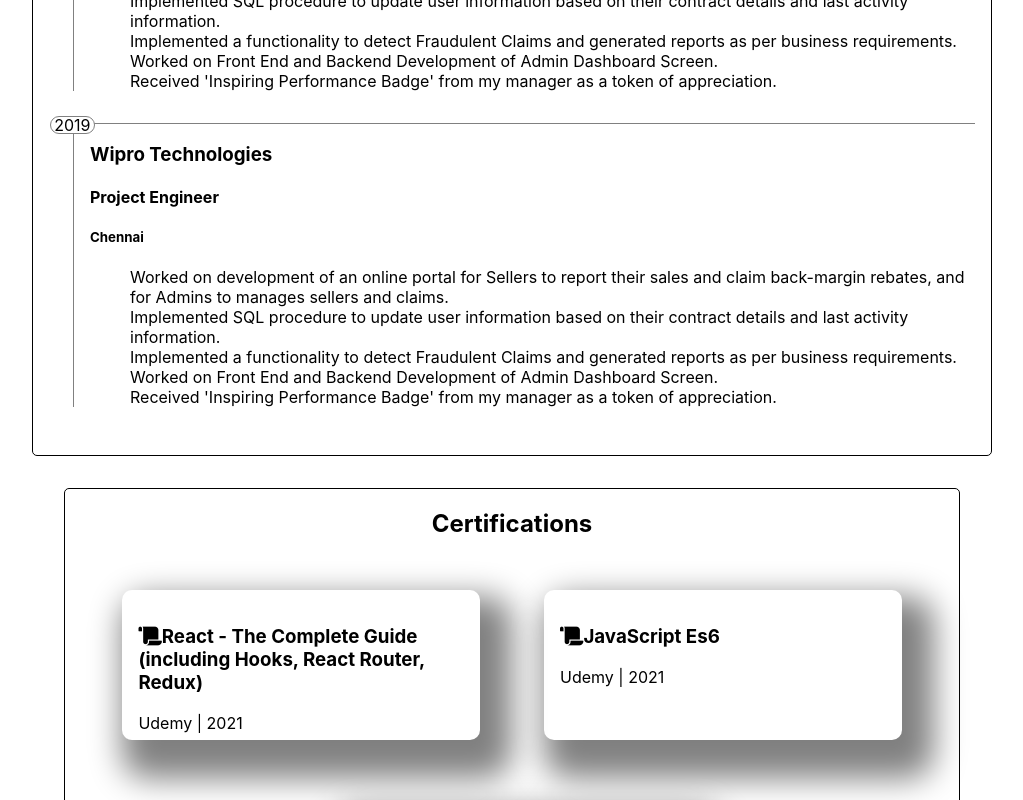
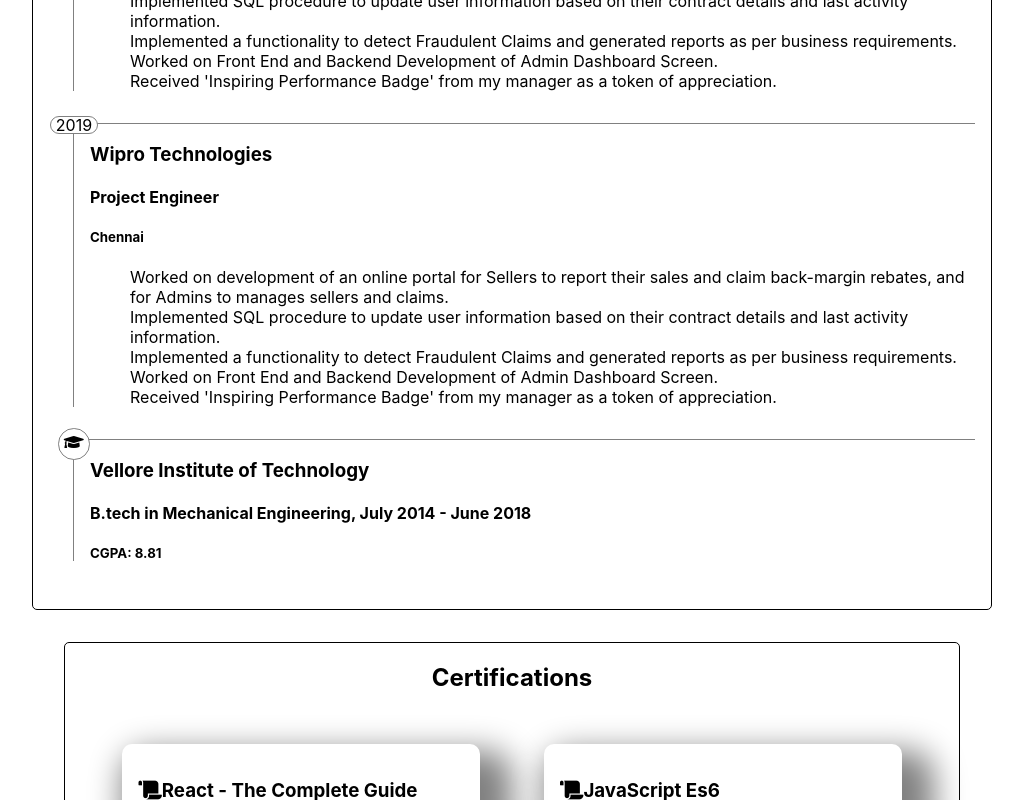
Before and after one commit to djay-S/portfolio, a React (Create React App) app: page / in a window 1280 px wide. Shown: the part 1720-2520 px from the top of the page, without its empty margins (128-1151 px from the left). Built offline with nearby package versions, Linux system fonts and the light colour scheme.

Commit message:
added education

```diff
--- /dev/null
+++ b/src/containers/aboutMe/educationContainer.js
@@ -0,0 +1,13 @@
+import React from "react";
+
+const education = (props) => {
+  return (
+    <li className="educatio">
+      <h3 className="college">{props.college}</h3>
+      <h4 className="branch">{props.branch}</h4>
+      <h5 className="cgpa">{props.cgpa}</h5>
+    </li>
+  );
+};
+
+export default education;
--- a/src/containers/aboutMe/workExperienceContainer.js
+++ b/src/containers/aboutMe/workExperienceContainer.js
@@ -2,9 +2,20 @@
 // import { LoremIpsum } from "react-lorem-ipsum";
 
 const workExp = (props) => {
-  const imgPath = "/images/";
+  // const imgPath = "/images/";
+
+  const getDisplayYear = () => {
+    const toDate = props.toDate;
+    const year =
+      toDate.getFullYear() === new Date().getFullYear()
+        ? "Till Present"
+        : toDate.getFullYear();
+
+    return year;
+  };
+
   return (
-    <li className="work_exp" datatype="2019">
+    <li className="work_exp" datatype={getDisplayYear()}>
       <h3 className="company">{props.company}</h3>
       <h4 className="designation">{props.designation}</h4>
       <h5 className="location">{props.location}</h5>
--- a/src/screens/aboutMe/aboutMe.js
+++ b/src/screens/aboutMe/aboutMe.js
@@ -20,7 +20,7 @@
         <Skills />
         <WorkExperience />
         <Certifications />
-        <Education />
+        {/* <Education /> */}
       </div>
     </div>
   );
--- a/src/screens/aboutMe/aboutMe.scss
+++ b/src/screens/aboutMe/aboutMe.scss
@@ -123,7 +123,30 @@
       border-radius: 1em;
       text-align: center;
       line-height: 1em;
-      padding: 0 0.2em;
+      padding: 0 0.3em;
+    }
+
+    .educatio {
+      position: relative;
+      border-left: 1px solid grey;
+      border-top: 1px solid grey;
+      list-style-type: none;
+      padding-left: 1em;
+      margin: 2em 0;
+    }
+
+    .educatio::before {
+      position: absolute;
+      content: "\f19d";
+      font-family: "Font Awesome 5 Free";
+      font-weight: 900;
+      top: -0.75em;
+      left: -1em;
+      background-color: white;
+      border: 1px solid grey;
+      border-radius: 50%;
+      aspect-ratio: 1;
+      padding: 0.3em;
     }
   }
 
@@ -157,6 +180,11 @@
 
   .education {
     @include element_middle();
+    h4,
+    h5,
+    h6 {
+      margin: 0 1em 1em;
+    }
   }
 }
 
--- a/src/screens/aboutMe/workExperiences.js
+++ b/src/screens/aboutMe/workExperiences.js
@@ -1,5 +1,6 @@
 import React from "react";
 import WorkExperience from "../../containers/aboutMe/workExperienceContainer";
+import Education from "../../containers/aboutMe/educationContainer";
 
 const workExperience = () => {
   return (
@@ -11,8 +12,8 @@
           company={"Wipro Technologies"}
           location={"Chennai"}
           image={"wipro.png"}
-          fromDate={"01-08-2018"}
-          toDate={""}
+          fromDate={new Date(2018, 8, 23)}
+          toDate={new Date()}
           details={`
           <ul>
           <li>Worked on development of an online portal for Sellers to report their sales and claim back-margin rebates, and for Admins to manages sellers and claims.</li>
@@ -28,8 +29,8 @@
           company={"Wipro Technologies"}
           location={"Chennai"}
           image={"wipro.png"}
-          fromDate={"01-08-2018"}
-          toDate={""}
+          fromDate={new Date(2018, 8, 23)}
+          toDate={new Date(2019, 8, 1)}
           details={`
           <ul>
           <li>Worked on development of an online portal for Sellers to report their sales and claim back-margin rebates, and for Admins to manages sellers and claims.</li>
@@ -40,6 +41,15 @@
           </ul>
           `}
         />
+        <Education
+          college={"Vellore Institute of Technology"}
+          branch={"B.tech in Mechanical Engineering, July 2014 - June 2018"}
+          cgpa={"CGPA: 8.81"}
+          image={"wipro.png"}
+          fromDate={new Date(2014, 6, 1)}
+          toDate={new Date(2018, 4, 31)}
+          details={""}
+        />
         {/* Can also add a timeline like feel by adding a span on the side giving the time period of the experience
             Can also include education under this with a different section name (History) */}
       </ul>
```
